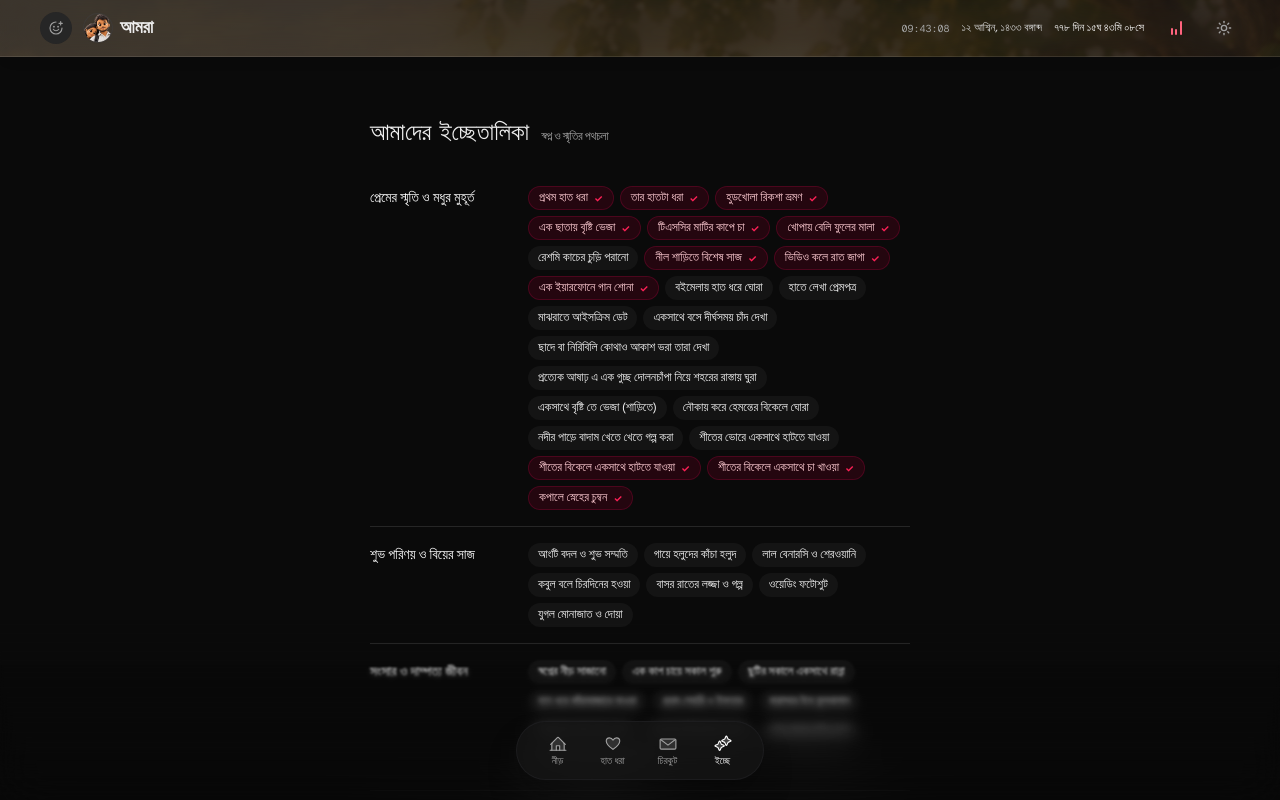
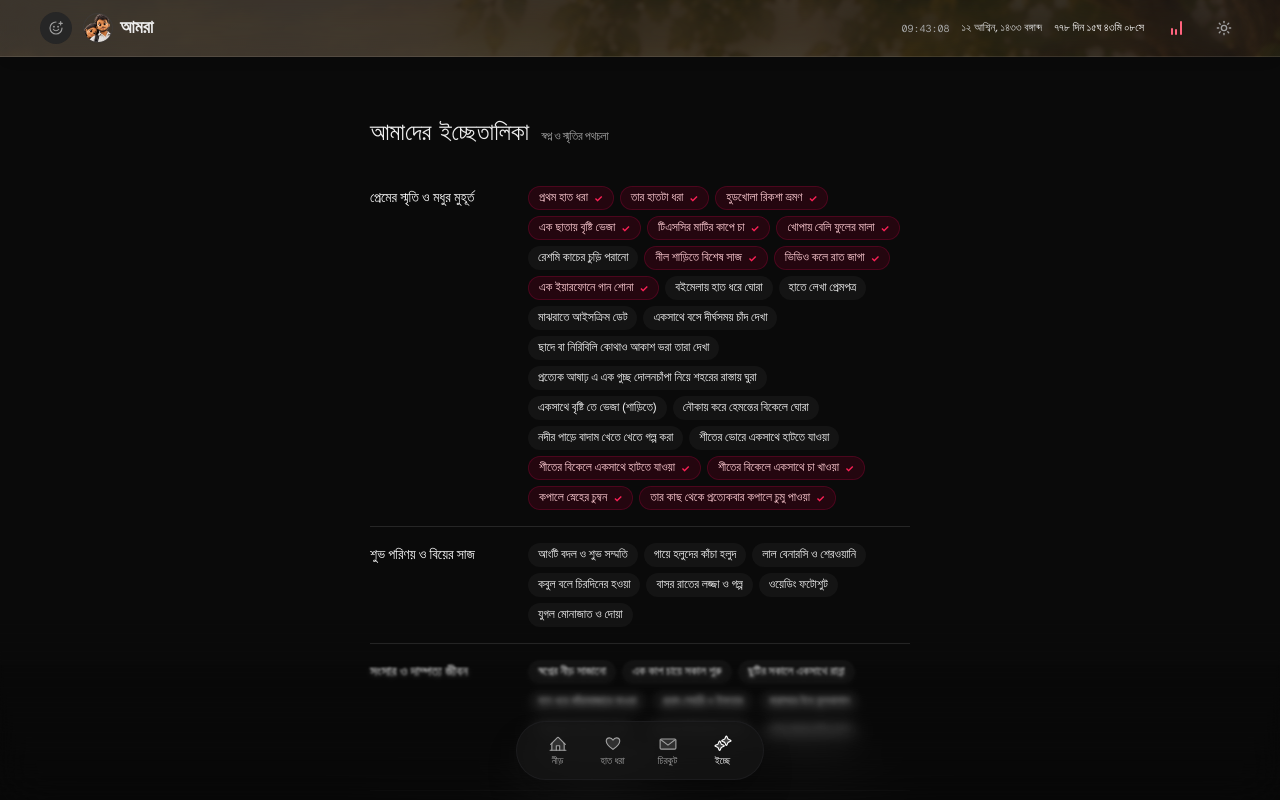
Before and after one commit to fiftee15n/9November, a Next.js app: page /ecche in a window 1280 px wide. Shown: the top 800 px of the page. Built offline with nearby package versions, Linux system fonts and the light colour scheme; what react-apple-emojis would draw is missing.

Commit message:
Add receiving forehead kiss every time as fulfilled wish to ecche list

```diff
--- a/app/ecche/page.tsx
+++ b/app/ecche/page.tsx
@@ -38,6 +38,7 @@ const BUCKET_LIST = [
       { name: "শীতের বিকেলে একসাথে হাটতে যাওয়া", done: true },
       { name: "শীতের বিকেলে একসাথে চা খাওয়া", done: true },
       { name: "কপালে স্নেহের চুম্বন", done: true },
+      { name: "তার কাছ থেকে প্রত্যেকবার কপালে চুমু পাওয়া", done: true },
     ],
   },
   {
```
